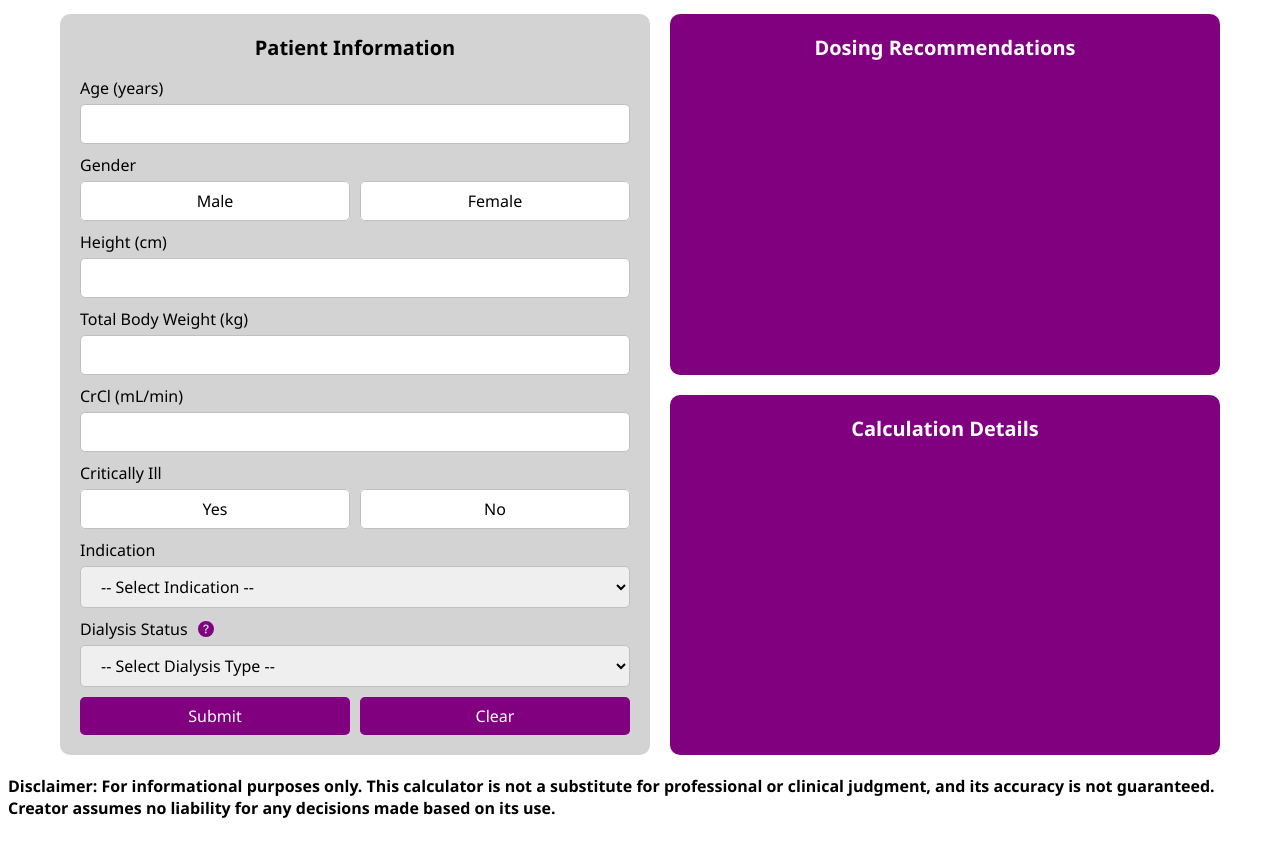
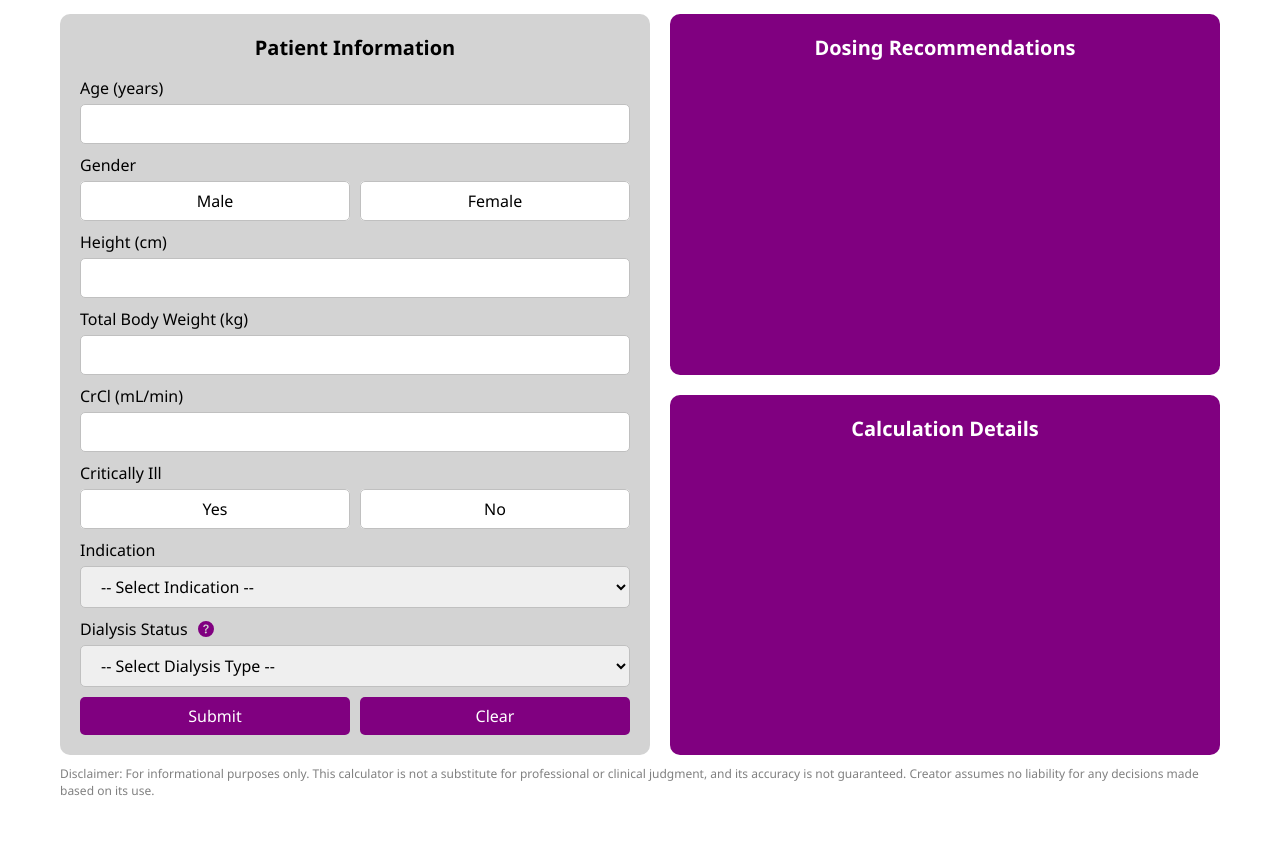
Before and after one commit to Cjboyle4/pharmacy-calculators, a plain HTML site: page index.html in a window 1280 px wide. Shown: the part 143-999 px from the top of the page. After the commit the page ends 952 px from the top, so only its background shows below. Drawn offline with Linux system fonts and the light colour scheme.

Commit message:
style.css

```diff
--- a/style.css
+++ b/style.css
@@ -84,6 +84,7 @@ h1, h2, h3, h4, h5, h6, p {
     padding: 20px;
     max-width: 1200px;
     margin: 0 auto;
+    /*margin: 0 auto 0px auto;*/
 }
 
 .patient-container {
@@ -345,3 +346,15 @@ select:focus {
   border-style: solid;
   border-color: #333 transparent transparent transparent;
 }
+
+.disclaimer {
+    display: flex;
+    font-size: 12px;
+    font-weight: normal;
+    color: gray;
+    padding: 0px 20px;
+    max-width: 1200px;
+    /*margin: 0 auto;*/
+    margin: -10px auto 10px auto;
+
+}
```
